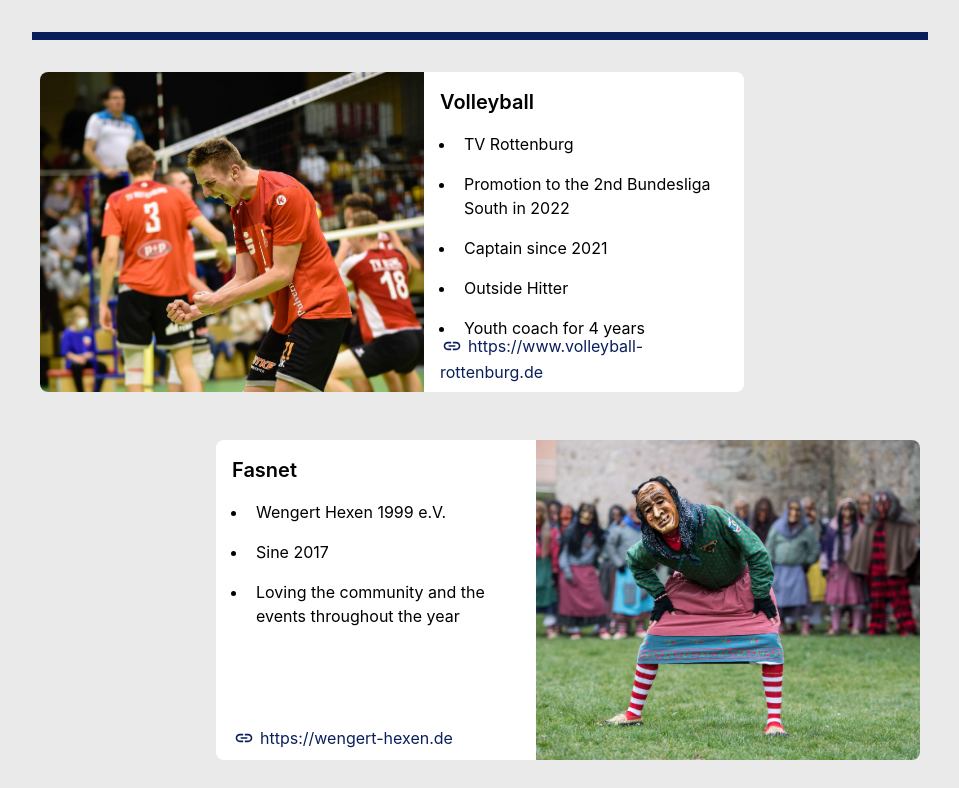
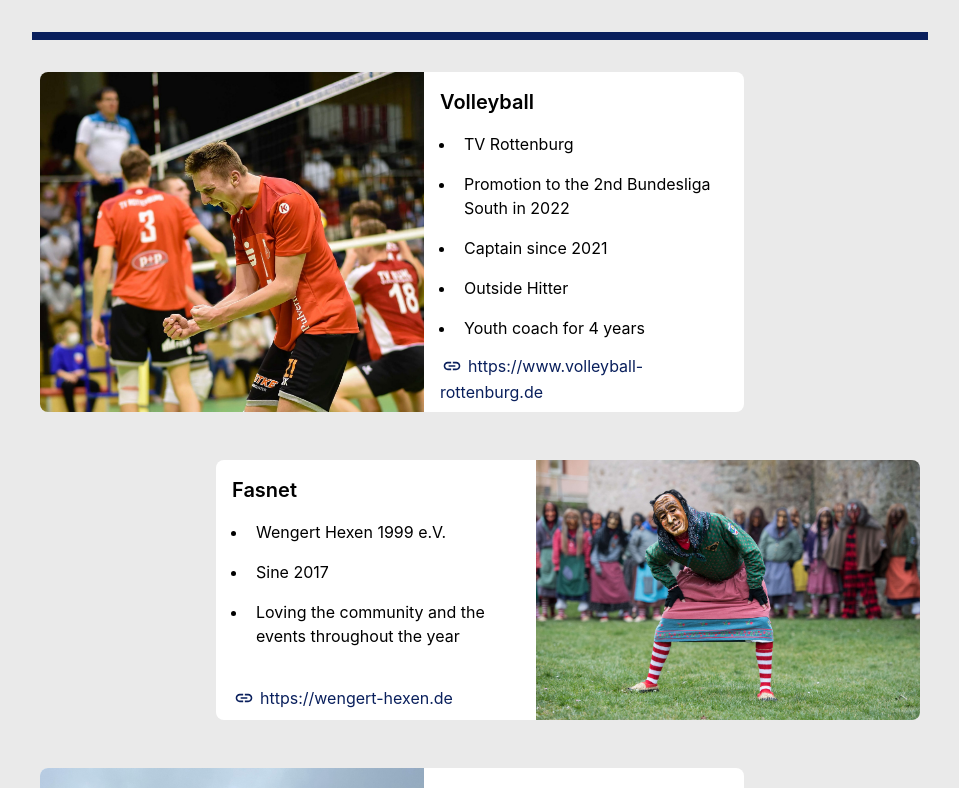
Before and after one commit to LeberCode/mySelf, a React (Create React App) app: page / in a window 1280 px wide. Shown: the part 5324-6112 px from the top of the page, without its empty margins (160-1119 px from the left). Built offline with nearby package versions, Linux system fonts and the light colour scheme.

Commit message:
interests more flexible

```diff
--- a/src/components/OwnInterest.tsx
+++ b/src/components/OwnInterest.tsx
@@ -4,6 +4,7 @@ import SectionHeader from "./SectionHeader";
 import meSport from "../assets/images/meSport.jpeg";
 import meHexe from "../assets/images/27-Leber-schmuck.jpg";
 import meReisen3 from "../assets/images/Reisen3.jpeg";
+import ReisenTrolltunga from "../assets/images/ReisenTrolltunga.jpeg"
 import { Link } from '@material-ui/icons';
 import data from '../assets/data/interestData.json';
 import { Interest } from "../types/Interest";
@@ -32,11 +33,11 @@ const OwnInterest = (props: ChildrenProps) => {
                     interests.map( (interest:Interest, index ) => {
                         return(
                             <div className={`
-                                lg:flex lg:h-80 h-fit bg-white m-4 mt-8 max-w-fit min-w-fit text-left relative rounded-lg mx-auto lg:mx-2
+                                lg:flex h-fit bg-white m-4 mt-8 max-w-fit min-w-fit text-left relative rounded-lg mx-auto lg:mx-2
                                 transition duration-300 ease-in-out transform hover:-translate-y-1 hover:scale-105 hover:shadow-lg
                                 ${index % 2 === 0 ? "lg:float-left lg:rounded-l-lg" : "lg:float-right lg:rounded-r-lg 4k:float-left"}
                             `}>
-                                <img src={mapPictures.get(index+1)} alt="Volleyball"
+                                <img src={mapPictures.get(index+1)} alt="Image of interest."
                                     className={
                                         `w-96 object-cover order-first rounded-t-lg
                                         ${index % 2 === 0 ? "lg:order-first lg:rounded-none lg:rounded-l-lg" : "lg:order-last lg:rounded-none lg:rounded-r-lg 4k:order-first 4k:rounded-none 4k:rounded-l-lg"}`
@@ -46,7 +47,7 @@ const OwnInterest = (props: ChildrenProps) => {
                                     <p className="font-semibold text-xl">
                                         {interest.title}
                                     </p>
-                                    <div className="pt-2 text-black mb-8 lg:mb-0">
+                                    <div className="pt-2 text-black mb-12">
                                         <ul className="list-disc pl-4">
                                             {interest.description.map(descriptionPart => {
                                                 return (
@@ -65,7 +66,7 @@ const OwnInterest = (props: ChildrenProps) => {
                                                 {interest.link}
                                             </a>
                                         </div>
-                                        : null
+                                        : <div className="-mt-12"/>
                                     }
                                 </div>
                             </div>
```
